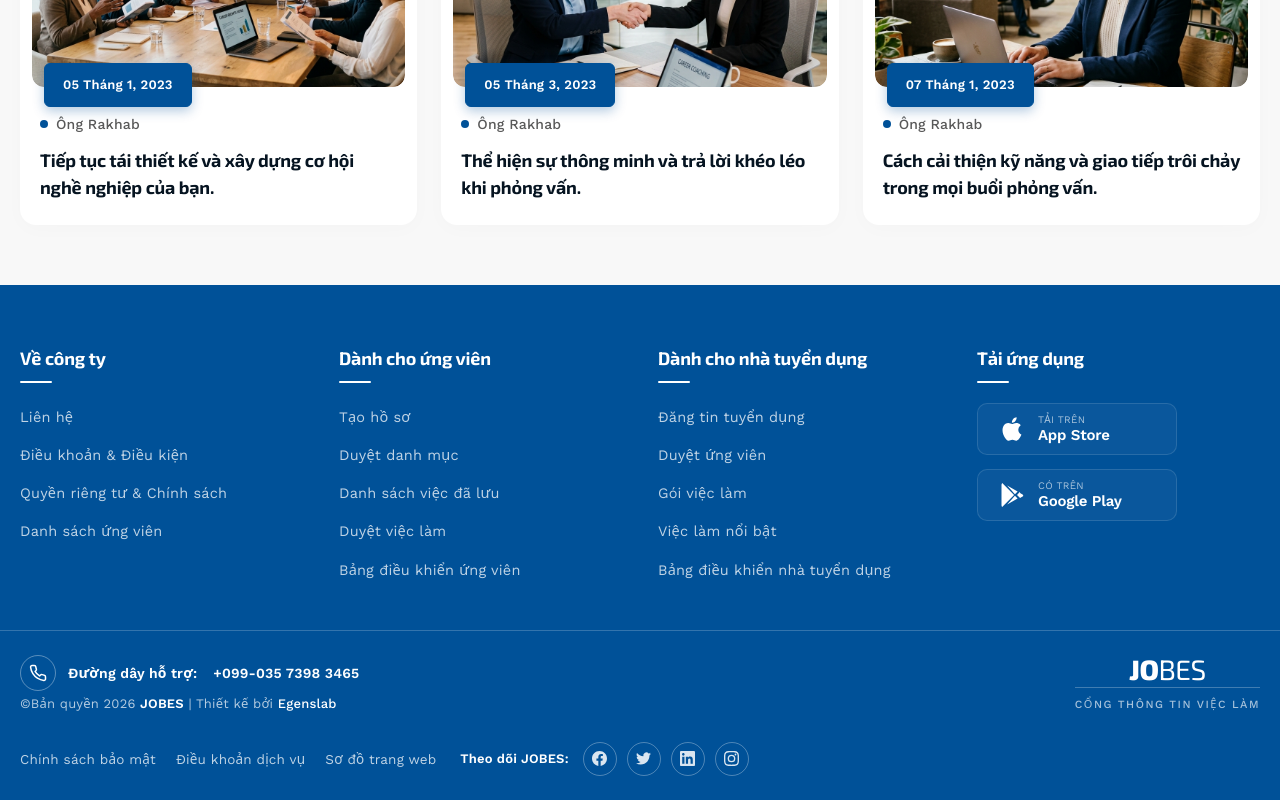
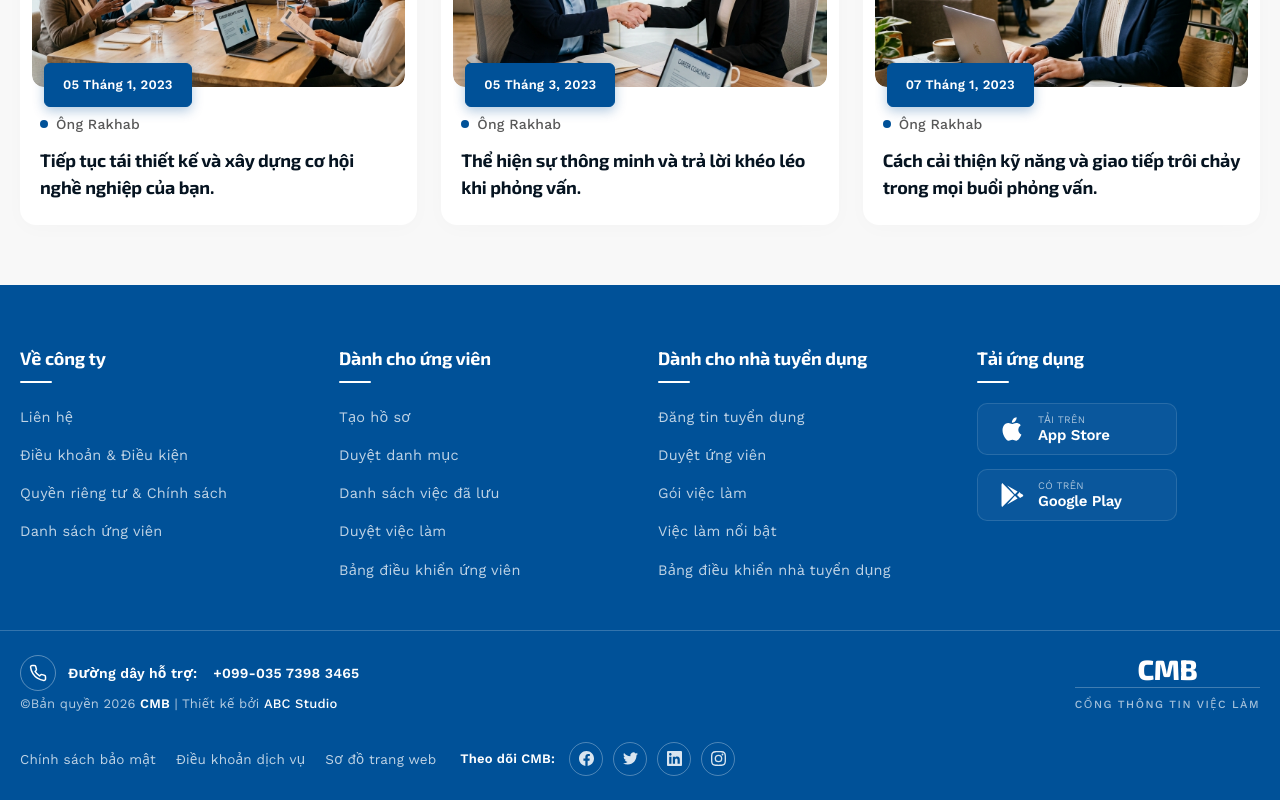
Before and after one commit to paperplane025/cmb_recruitment, a React (Vite) app: page / in a window 1280 px wide. Shown: the part 5360-6160 px from the top of the page. Built offline with nearby package versions, Linux system fonts and the light colour scheme; no server answers.

Commit message:
update code

```diff
--- a/src/shared/components/layout/Footer.tsx
+++ b/src/shared/components/layout/Footer.tsx
@@ -121,17 +121,15 @@ export function Footer() {
               </div>
               <p className={styles['p-footer__copyright']}>
                 ©Bản quyền {new Date().getFullYear()}{' '}
-                <span className={styles['p-footer__copyright-brand']}>JOBES</span>
+                <span className={styles['p-footer__copyright-brand']}>CMB</span>
                 {' | Thiết kế bởi '}
-                <a href="#" className={styles['p-footer__copyright-link']}>Egenslab</a>
+                <a href="#" className={styles['p-footer__copyright-link']}>ABC Studio</a>
               </p>
             </div>
 
             {/* ─── Center: Logo ─── */}
             <div className={styles['p-footer__logo']}>
-              <span className={styles['p-footer__logo-brand']}>
-                JO<span>BES</span>
-              </span>
+              <span className={styles['p-footer__logo-brand']}>CMB</span>
               <span className={styles['p-footer__logo-tagline']}>Cổng thông tin việc làm</span>
             </div>
 
@@ -150,7 +148,7 @@ export function Footer() {
               </nav>
 
               <div className={styles['p-footer__social']}>
-                <span className={styles['p-footer__social-label']}>Theo dõi JOBES:</span>
+                <span className={styles['p-footer__social-label']}>Theo dõi CMB:</span>
                 <a href="#" className={styles['p-footer__social-link']} aria-label="Facebook" id="footer-facebook">
                   <svg viewBox="0 0 24 24" fill="currentColor"><path d="M24 12.073c0-6.627-5.373-12-12-12s-12 5.373-12 12c0 5.99 4.388 10.954 10.125 11.854v-8.385H7.078v-3.47h3.047V9.43c0-3.007 1.792-4.669 4.533-4.669 1.312 0 2.686.235 2.686.235v2.953H15.83c-1.491 0-1.956.925-1.956 1.874v2.25h3.328l-.532 3.47h-2.796v8.385C19.612 23.027 24 18.062 24 12.073z" /></svg>
                 </a>
```
